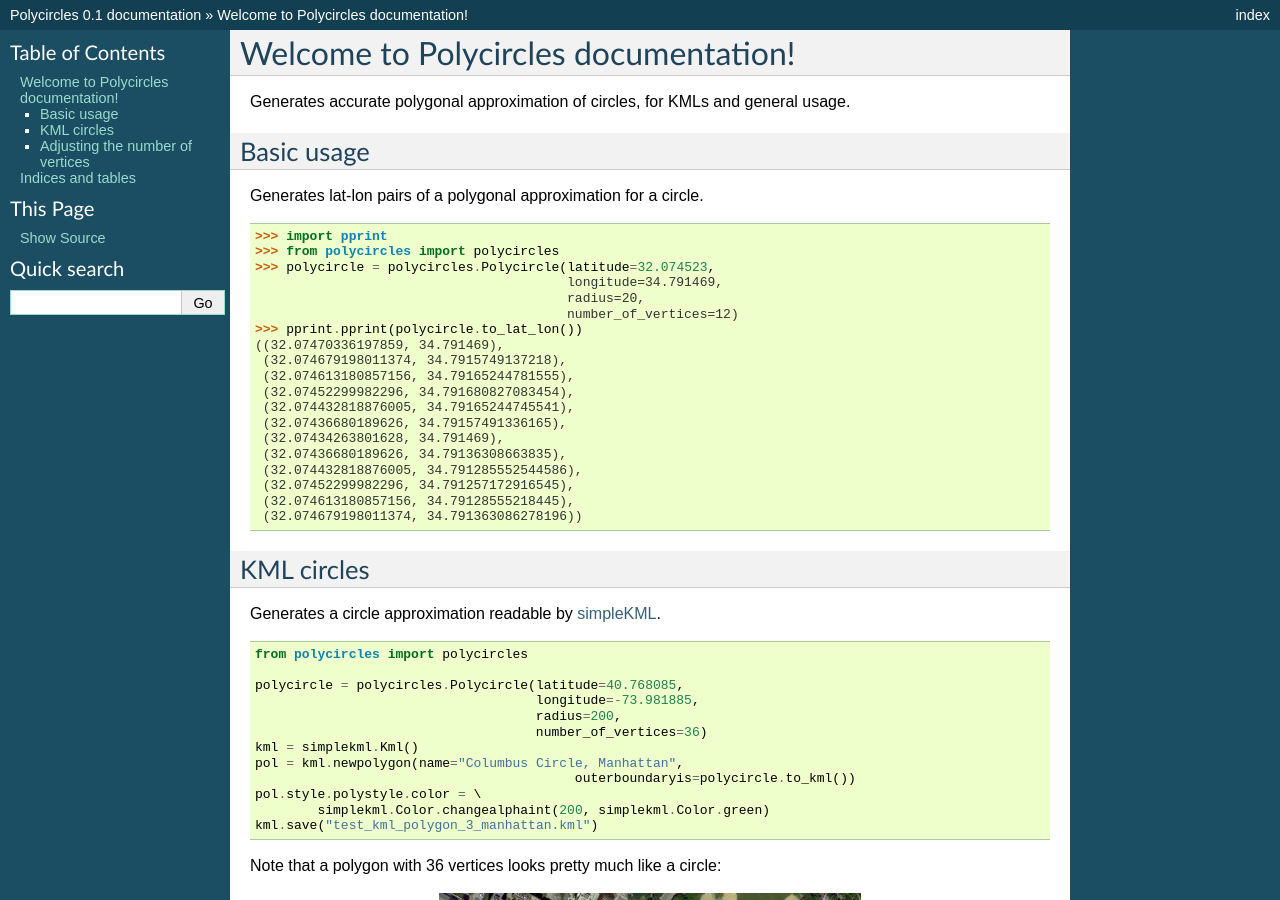
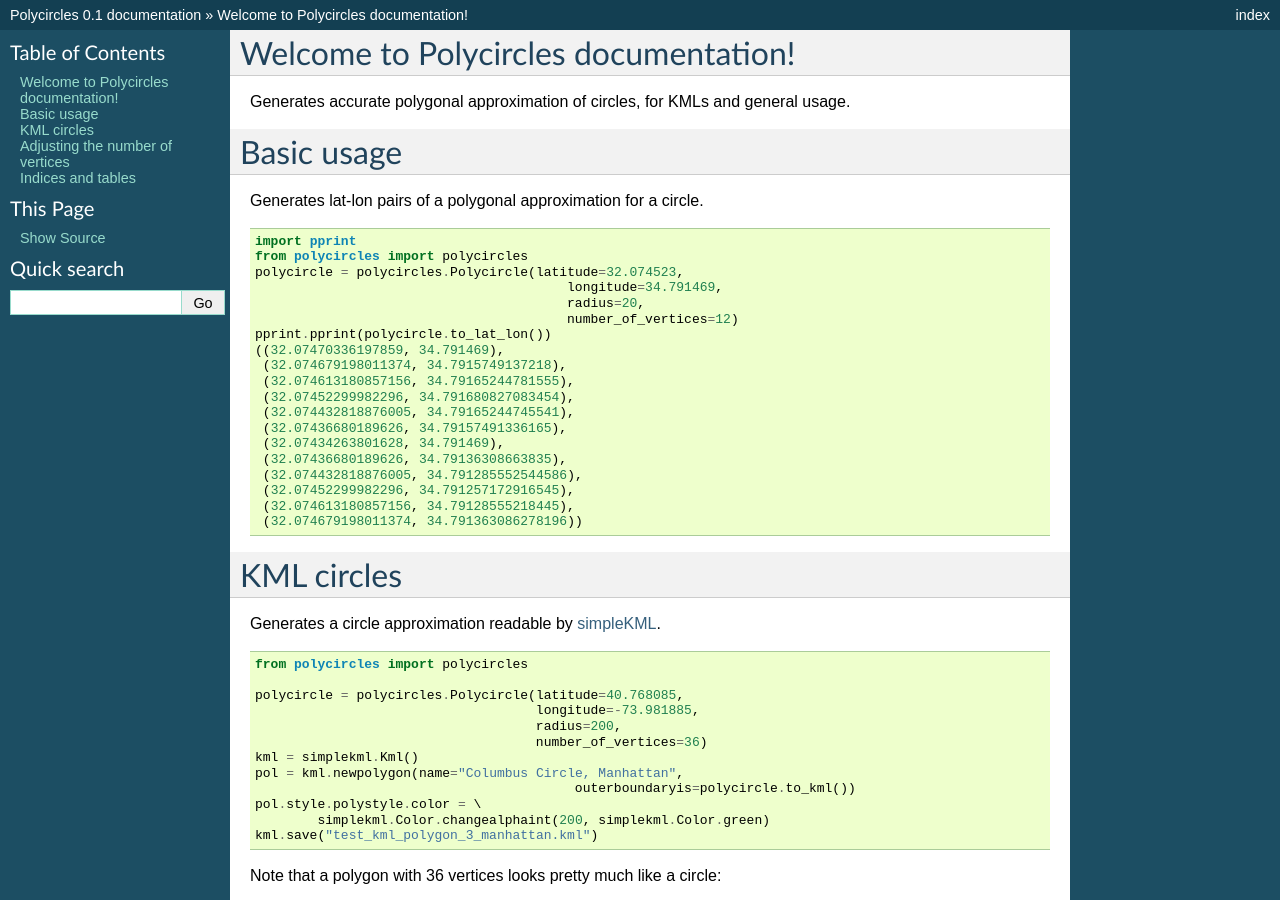
Before and after one commit to adamatan/polycircles, a Sphinx documentation site: the page built from docs/index.rst, in a window 1280 px wide and 900 px high. Built offline with Sphinx 7.4.7, drawn with Linux system fonts in a browser that asks for light colours; formulas are drawn with MathJax 3.

Commit message:
Fix documentation.

```diff
--- a/docs/index.rst
+++ b/docs/index.rst
@@ -7,19 +7,19 @@ Generates accurate polygonal approximation of circles, for KMLs and general usag
    :maxdepth: 2
 
 Basic usage
------------
+===========
 
 Generates lat-lon pairs of a polygonal approximation for a circle.
 
 .. code:: python
 
-	>>> import pprint
-	>>> from polycircles import polycircles
-	>>> polycircle = polycircles.Polycircle(latitude=32.074523,
+	import pprint
+	from polycircles import polycircles
+	polycircle = polycircles.Polycircle(latitude=32.074523,
 	                                        longitude=34.791469,
 	                                        radius=20,
 	                                        number_of_vertices=12)
-	>>> pprint.pprint(polycircle.to_lat_lon())
+	pprint.pprint(polycircle.to_lat_lon())
 	((32.07470336197859, 34.791469),
 	 (32.074679198011374, 34.7915749137218),
 	 (32.074613180857156, 34.79165244781555),
@@ -34,7 +34,7 @@ Generates lat-lon pairs of a polygonal approximation for a circle.
 	 (32.074679198011374, 34.791363086278196))
 
 KML circles
------------
+===========
 
 Generates a circle approximation readable by `simpleKML`_.
 
@@ -63,7 +63,7 @@ Note that a polygon with 36 vertices looks pretty much like a circle:
    :align: center
 
 Adjusting the number of vertices
---------------------------------
+================================
 
 Raising the number of vertices makes the polygon illusion more compelling.
 On the other side, too many vertices make the KML file larger and Google Earth slower.
--- a/setup.py
+++ b/setup.py
@@ -19,7 +19,7 @@ setup(name='polycircles',
           "License :: OSI Approved :: MIT License",
           "Operating System :: OS Independent"
       ],
-      url='https://github.com/adamatan/polycircles',
+      url='http://polycircles.rtfd.org',
       author='Adam Matan',
       author_email='adam@matan.name',
       license='MIT',
```
